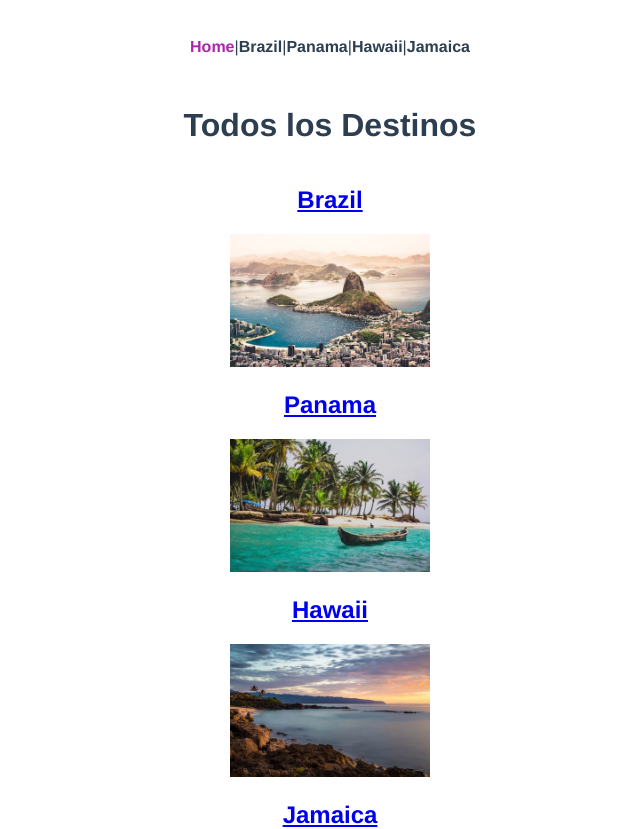
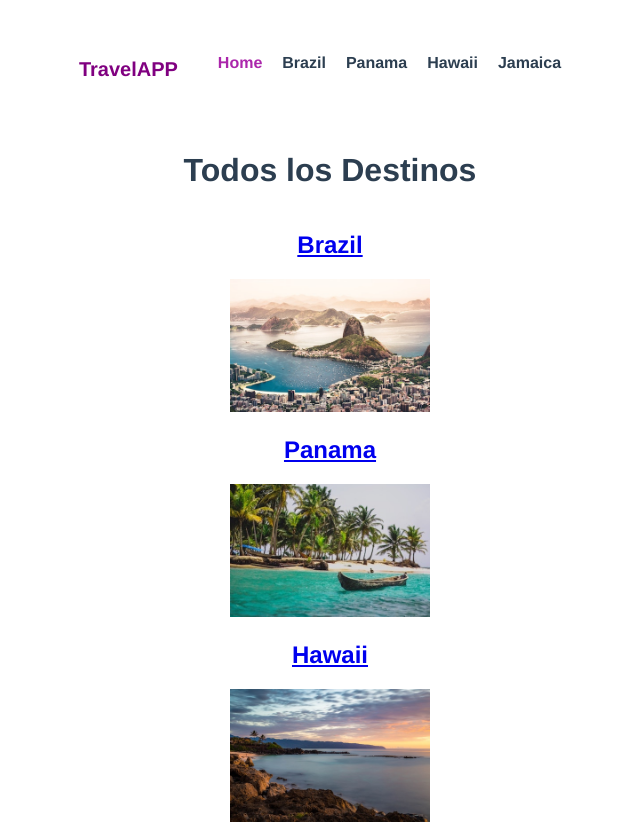
Before and after one commit to poldelgado/vue-router-poc, a Vue app: page /#/ in a window 1280 px wide. Shown: the top 829 px of the page, without its empty margins (310-950 px from the left). Built offline with nearby package versions, Linux system fonts and the light colour scheme.

Commit message:
fix typo

```diff
--- a/src/components/TheNavigation.vue
+++ b/src/components/TheNavigation.vue
@@ -1,14 +1,36 @@
 <template>
     <nav id="nav">
-        <router-link to="/">Home</router-link> |
-        <router-link to="/brazil">Brazil</router-link> |
-        <router-link to="/panama">Panama</router-link> |
-        <router-link to="/hawaii">Hawaii</router-link> |
-        <router-link to="/jamaica">Jamaica</router-link>
-
+        <p class="logo">TravelAPP</p>
+        <ul class="nav-links">
+            <li class="links">
+                <router-link to="/">Home</router-link>
+            </li>
+            <li v-for="destination in destinations"
+             :key="destination.name"
+             class="links">
+             <router-link :to="{
+                name: 'DestinationDetails',
+                params: {id: destination.id},
+             }">
+             {{ destination.name }}
+             </router-link>
+             </li>
+        </ul>
 
     </nav>
 </template>
+
+<script>
+import store from "@/store.js";
+export default {
+    data() {
+        return {
+            destinationId: this.$route.params.id,
+            destinations: store.destinations,
+        };
+    }
+}
+</script>
 
 <style scoped>
     #nav {
@@ -24,4 +46,19 @@
     #nav a.vue-school-active-class {
     color: #ab26ab;
     }
+    .nav-links {
+        display:flex;
+    }
+    .links {
+        padding-right: 20px;
+        list-style: none;
+    }
+    .links:hover {
+        text-decoration: underline;
+    }
+    .logo {
+        font-size: 20px;
+        color: purple;
+        font-weight: bold;
+    }
 </style>
--- a/src/router/index.js
+++ b/src/router/index.js
@@ -42,7 +42,10 @@
   {
     path: "/details/:id",
     name: "DestinationDetails",
-    component: () => import(/* webpackChunkName: "DestinationDetails" */ "../views/DestinationDetails"),
+    component: () =>
+      import(
+        /* webpackChunkName: "DestinationDetails" */ "../views/DestinationDetails"
+      ),
   },
 ];
 
--- a/src/views/DestinationDetails.vue
+++ b/src/views/DestinationDetails.vue
@@ -1,31 +1,33 @@
 <template>
   <section class="destination">
-        <h1>{{destination.name}}</h1>
+    <h1>{{ destination.name }}</h1>
     <div class="destination-details">
-            <img :src="require(`@/assets/${destination.image}`)" :alt="destination.name">
+      <img
+        :src="require(`@/assets/${destination.image}`)"
+        :alt="destination.name"
+      />
       <p>
-                {{destination.description}}
+        {{ destination.description }}
       </p>
     </div>
-
   </section>
 </template>
 <script>
-import store from '@/store.js';
+import store from "@/store.js";
 export default {
   data() {
     return {
       destinationId: this.$route.params.id,
-        }
+    };
   },
   computed: {
-        destination(){
+    destination() {
       return store.destinations.find(
-                destination => destination.id === this.destinationId
-            )
-        }
+        (destination) => destination.id === this.destinationId
+      );
     },
-}
+  },
+};
 </script>
 <style scoped>
 img {
```
Also changed, not shown: src/App.vue (+4 -4 lines), src/views/Home.vue (+6 -2 lines). Lines whose indentation alone changed are shown as unchanged.
